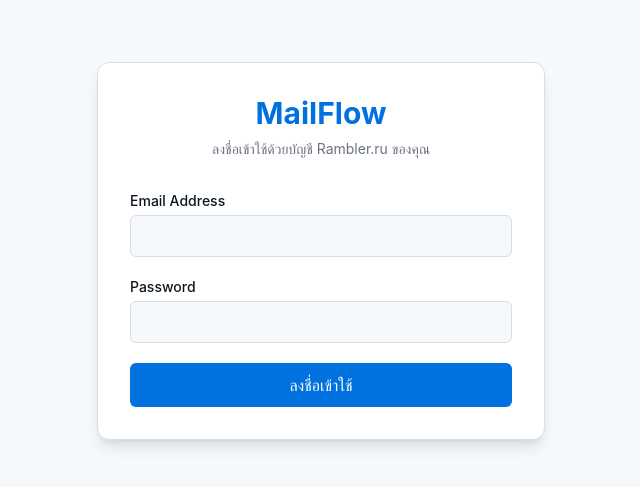
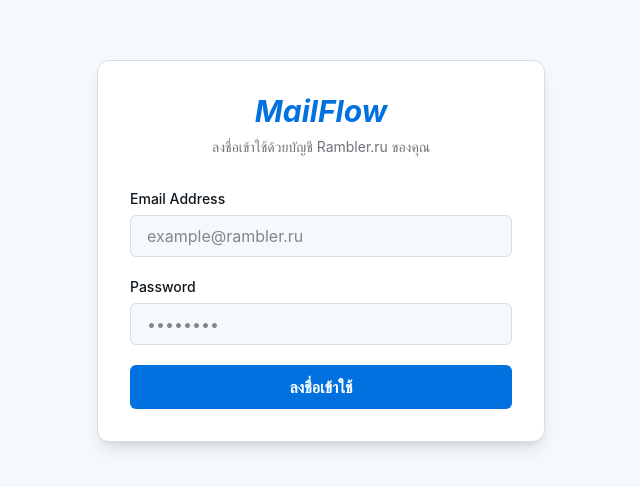
Before and after one commit to 65030034/webmail_1, a React (Vite) app: page / in a window 1280 px wide. Shown: the part 149-636 px from the top of the page, without its empty margins (319-959 px from the left). Built offline with nearby package versions, Linux system fonts and the light colour scheme.

Commit message:
Update API URL and add email content feature2

```diff
--- a/src/App.jsx
+++ b/src/App.jsx
@@ -1,7 +1,7 @@
 import { useState, useEffect } from "react";
 import axios from "axios";
 
-// 🌐 เปลี่ยน URL ตรงนี้เป็น URL ของ Render ที่คุณได้มา (เช่น https://xxx.onrender.com)
+// 🌐 เปลี่ยน URL ตรงนี้เป็น URL ของ Render ที่คุณได้มา
 const API_BASE_URL = "https://mailflow-front.onrender.com";
 
 export default function App() {
@@ -16,10 +16,11 @@
   const [emails, setEmails] = useState([]);
   const [activeFolder, setActiveFolder] = useState("INBOX");
   const [selectedEmailId, setSelectedEmailId] = useState(null);
-  const [emailContent, setEmailContent] = useState(""); // เก็บเนื้อหาเมลจริง
+  const [emailContent, setEmailContent] = useState("");
   const [loading, setLoading] = useState(false);
   const [contentLoading, setContentLoading] = useState(false);
 
+  // 🛠️ ดึง Headers จาก Storage โดยตรง เพื่อกัน Error เวลา Refresh
   const getAuthHeaders = () => ({
     headers: {
       'x-imap-user': localStorage.getItem("mailflow_user") || loginEmail,
@@ -80,7 +81,6 @@
       });
   }, [activeFolder, isLoggedIn]);
 
-  // 📧 ดึงเนื้อหาเมลเมื่อมีการเลือกเมล
   useEffect(() => {
     if (selectedEmailId) {
       setContentLoading(true);
@@ -101,25 +101,47 @@
   const selectedEmailData = emails.find(e => e.uid === selectedEmailId) || null;
   const getAvatar = (from) => from ? from.charAt(0).toUpperCase() : '?';
 
+  // 1️⃣ หน้าจอ LOGIN
   if (!isLoggedIn) {
     return (
-      <div className="min-h-screen flex items-center justify-center bg-background p-4">
+      <div className="min-h-screen flex items-center justify-center bg-background p-4 font-sans text-foreground">
         <div className="w-full max-w-md bg-card border border-border rounded-xl shadow-lg p-8">
           <div className="text-center mb-8">
-            <h1 className="text-3xl font-bold text-primary mb-2">MailFlow</h1>
-            <p className="text-sm text-gray-500 text-foreground">ลงชื่อเข้าใช้ด้วยบัญชี Rambler.ru ของคุณ</p>
+            <h1 className="text-3xl font-bold text-primary mb-2 italic">MailFlow</h1>
+            <p className="text-sm opacity-60">ลงชื่อเข้าใช้ด้วยบัญชี Rambler.ru ของคุณ</p>
           </div>
-          <form onSubmit={handleLogin} className="space-y-5" autoComplete="off">
+
+          <form onSubmit={handleLogin} className="space-y-5">
             <div>
-              <label className="block text-sm font-medium mb-1">Email Address</label>
-              <input type="email" value={loginEmail} onChange={(e) => setLoginEmail(e.target.value)} className="w-full px-4 py-2 bg-background border border-border rounded-md" required autoComplete="off" />
+              <label className="block text-sm font-medium mb-1.5">Email Address</label>
+              <input
+                type="email"
+                value={loginEmail}
+                onChange={(e) => setLoginEmail(e.target.value)}
+                className="w-full px-4 py-2 bg-background border border-border rounded-md focus:ring-2 focus:ring-primary/40 outline-none transition-all"
+                placeholder="example@rambler.ru" // เพิ่ม Text ตัวอย่าง
+                required
+                autoComplete="off"
+              />
             </div>
             <div>
-              <label className="block text-sm font-medium mb-1">Password</label>
-              <input type="password" value={loginPassword} onChange={(e) => setLoginPassword(e.target.value)} className="w-full px-4 py-2 bg-background border border-border rounded-md" required autoComplete="new-password" />
+              <label className="block text-sm font-medium mb-1.5">Password</label>
+              <input
+                type="password"
+                value={loginPassword}
+                onChange={(e) => setLoginPassword(e.target.value)}
+                className="w-full px-4 py-2 bg-background border border-border rounded-md focus:ring-2 focus:ring-primary/40 outline-none transition-all"
+                placeholder="••••••••" // เพิ่ม Text ตัวอย่าง
+                required
+                autoComplete="new-password"
+              />
             </div>
-            {loginError && <div className="p-3 bg-red-50 text-red-600 rounded-md text-sm">{loginError}</div>}
-            <button type="submit" disabled={isLoggingIn} className="w-full py-2.5 bg-primary text-white rounded-md font-medium">
+            {loginError && <div className="p-3 bg-red-50 text-red-600 rounded-md text-sm border border-red-100">⚠️ {loginError}</div>}
+            <button
+              type="submit"
+              disabled={isLoggingIn}
+              className={`w-full py-2.5 bg-primary text-white rounded-md font-bold transition-all ${isLoggingIn ? "opacity-70 cursor-not-allowed" : "hover:bg-primary/90 active:scale-[0.98]"}`}
+            >
               {isLoggingIn ? "กำลังเชื่อมต่อ..." : "ลงชื่อเข้าใช้"}
             </button>
           </form>
@@ -128,56 +150,75 @@
     );
   }
 
+  // 2️⃣ หน้าจอหลัก WEBMAIL
   return (
     <div className="h-screen flex bg-background font-sans text-foreground">
+      {/* Sidebar */}
       <div className="w-64 bg-sidebar text-sidebar-foreground border-r border-sidebar-border flex flex-col">
         <div className="p-4 font-bold text-lg border-b border-sidebar-border/50">📧 MailFlow</div>
         <div className="flex-1 overflow-y-auto px-3 py-2">
           <ul className="space-y-1">
             {folders.map((folder, index) => (
               <li key={index} onClick={() => { setLoading(true); setSelectedEmailId(null); setActiveFolder(folder.path); }}
-                className={`px-3 py-2 rounded-md cursor-pointer text-sm ${activeFolder === folder.path ? "bg-white/10 font-medium" : "hover:bg-white/5"}`}>
+                className={`px-3 py-2 rounded-md cursor-pointer text-sm transition-all ${activeFolder === folder.path ? "bg-white/10 font-bold" : "hover:bg-white/5 opacity-80"}`}>
                 📁 {folder.name}
               </li>
             ))}
           </ul>
         </div>
         <div className="p-4 border-t border-sidebar-border/50">
-           <button onClick={handleLogout} className="w-full text-sm py-2 px-4 rounded-md border border-sidebar-border hover:bg-white/5 transition">🚪 ออกจากระบบ</button>
+           <button onClick={handleLogout} className="w-full text-sm py-2 px-4 rounded-md border border-sidebar-border hover:bg-white/5 transition-all active:scale-95">🚪 ออกจากระบบ</button>
         </div>
       </div>
 
-      <div className="flex-1 flex flex-col overflow-hidden">
+      {/* Main Content */}
+      <div className="flex-1 flex flex-col overflow-hidden min-w-0">
         <header className="h-14 border-b border-border bg-card flex items-center justify-between px-6">
-          <h1 className="font-semibold text-lg capitalize">{activeFolder} ({emails.length})</h1>
-          <div className="text-sm font-medium px-3 py-1 bg-gray-100 rounded-full truncate max-w-[200px]">{loginEmail}</div>
+          <h1 className="font-semibold text-lg capitalize truncate pr-4">{activeFolder} ({emails.length})</h1>
+          <div className="text-xs font-medium px-3 py-1 bg-gray-100 rounded-full truncate max-w-[200px] text-gray-500 border border-gray-200">{loginEmail}</div>
         </header>
 
         <div className="flex-1 flex overflow-hidden">
-          <div className="w-[420px] border-r border-border bg-card overflow-y-auto">
-            {loading ? <div className="p-8 text-center">Loading...</div> :
+          {/* Email List */}
+          <div className="w-[400px] border-r border-border bg-card overflow-y-auto">
+            {loading ? <div className="p-12 text-center text-gray-400 animate-pulse">กำลังโหลด...</div> :
+              emails.length === 0 ? <div className="p-12 text-center text-gray-400">ไม่มีจดหมาย</div> :
               emails.map((email) => (
                 <div key={email.uid} onClick={() => setSelectedEmailId(email.uid)}
-                  className={`p-4 border-b border-border cursor-pointer ${selectedEmailId === email.uid ? "bg-blue-50/50" : "hover:bg-gray-50"}`}>
-                  <div className="flex justify-between text-sm font-semibold"><span>{email.from}</span><span className="text-xs text-gray-400">{email.date ? new Date(email.date).toLocaleDateString() : ''}</span></div>
+                  className={`p-4 border-b border-border cursor-pointer transition-colors ${selectedEmailId === email.uid ? "bg-blue-50/50" : "hover:bg-gray-50"}`}>
+                  <div className="flex justify-between text-sm font-semibold mb-1">
+                    <span className="truncate pr-2">{email.from}</span>
+                    <span className="text-[10px] text-gray-400 uppercase flex-shrink-0">{email.date ? new Date(email.date).toLocaleDateString() : ''}</span>
+                  </div>
                   <div className="text-sm text-gray-800 truncate font-medium">{email.subject}</div>
                 </div>
               ))
             }
           </div>
 
-          <div className="flex-1 bg-background overflow-y-auto p-8">
+          {/* Email Preview */}
+          <div className="flex-1 bg-background overflow-y-auto p-8 relative">
             {!selectedEmailId ? (
-              <div className="h-full flex items-center justify-center text-gray-400 flex-col"><div className="text-4xl">📬</div><p>เลือกจดหมายเพื่ออ่าน</p></div>
+              <div className="h-full flex items-center justify-center text-gray-300 flex-col space-y-2 opacity-50">
+                <div className="text-6xl">📫</div>
+                <p className="font-medium text-lg">เลือกจดหมายเพื่อแสดงเนื้อหา</p>
+              </div>
             ) : (
-              <div>
-                <h2 className="text-2xl font-bold mb-4">{selectedEmailData?.subject}</h2>
-                <div className="flex items-center gap-3 mb-6">
-                  <div className="w-10 h-10 rounded-full bg-primary text-white flex items-center justify-center font-bold">{getAvatar(selectedEmailData?.from)}</div>
-                  <div><div className="font-semibold text-sm">{selectedEmailData?.from}</div><div className="text-xs text-gray-500">{new Date(selectedEmailData?.date).toLocaleString()}</div></div>
+              <div className="max-w-4xl mx-auto">
+                <h2 className="text-2xl font-bold mb-4 leading-tight">{selectedEmailData?.subject}</h2>
+                <div className="flex items-center gap-3 mb-8 border-b border-gray-50 pb-6">
+                  <div className="w-10 h-10 rounded-full bg-primary text-white flex items-center justify-center font-bold text-lg shadow-sm">{getAvatar(selectedEmailData?.from)}</div>
+                  <div>
+                    <div className="font-bold text-sm text-gray-800">{selectedEmailData?.from}</div>
+                    <div className="text-xs text-gray-400">{new Date(selectedEmailData?.date).toLocaleString('th-TH')}</div>
+                  </div>
                 </div>
-                <div className="border-t border-border pt-6 whitespace-pre-wrap text-sm text-gray-700 font-mono">
-                  {contentLoading ? "กำลังโหลดเนื้อหา..." : emailContent}
+                <div className="text-gray-700 leading-relaxed whitespace-pre-wrap break-words font-mono bg-gray-50 p-6 rounded-lg border border-gray-100 min-h-[400px]">
+                  {contentLoading ? (
+                    <div className="flex items-center gap-2 text-primary font-bold animate-pulse">
+                      <span>⌛</span> กำลังดึงเนื้อหาจากเซิร์ฟเวอร์...
+                    </div>
+                  ) : emailContent}
                 </div>
               </div>
             )}
```
